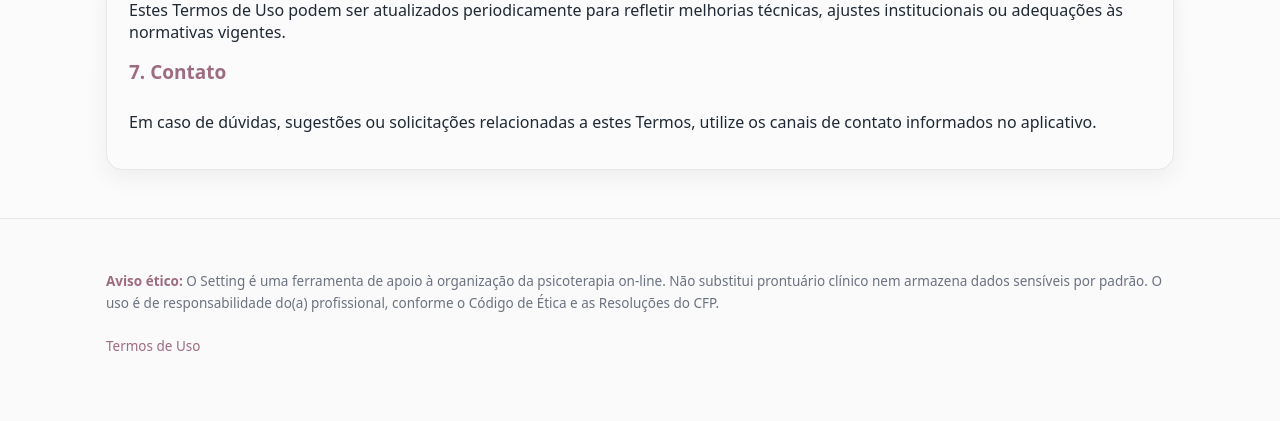
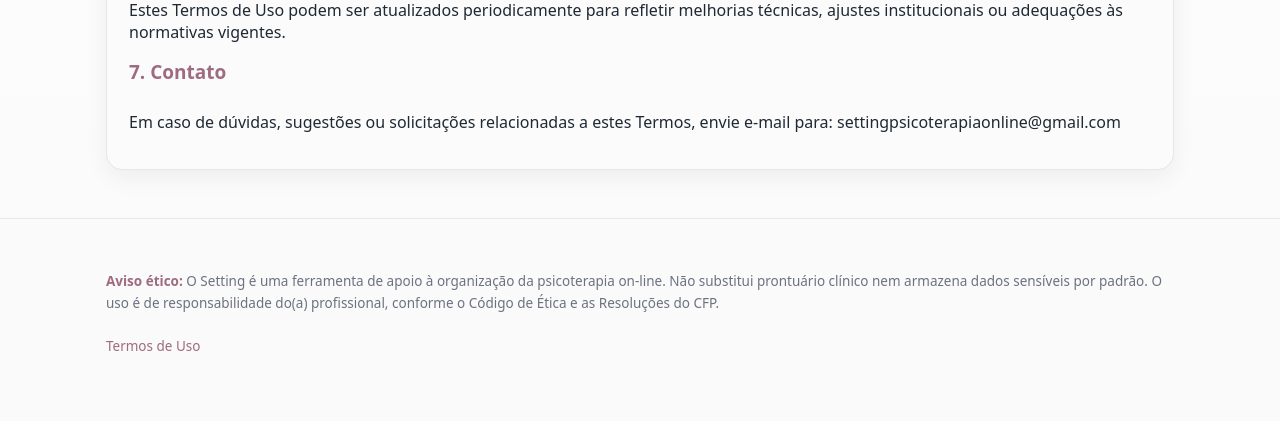
Before and after one commit to sabrinaandraderocha-cmyk/setting-psicoterapia-online, a FastAPI app: page /termos in a window 1280 px wide. Shown: the part 791-1212 px from the top of the page. Run offline with FastAPI, Linux system fonts and the light colour scheme.

Commit message:
Update termos.html

```diff
--- a/app/templates/termos.html
+++ b/app/templates/termos.html
@@ -54,7 +54,7 @@
   <h2>7. Contato</h2>
   <p>
     Em caso de dúvidas, sugestões ou solicitações relacionadas a estes Termos,
-    utilize os canais de contato informados no aplicativo.
+    envie e-mail para: settingpsicoterapiaonline@gmail.com
   </p>
 </div>
 
```
